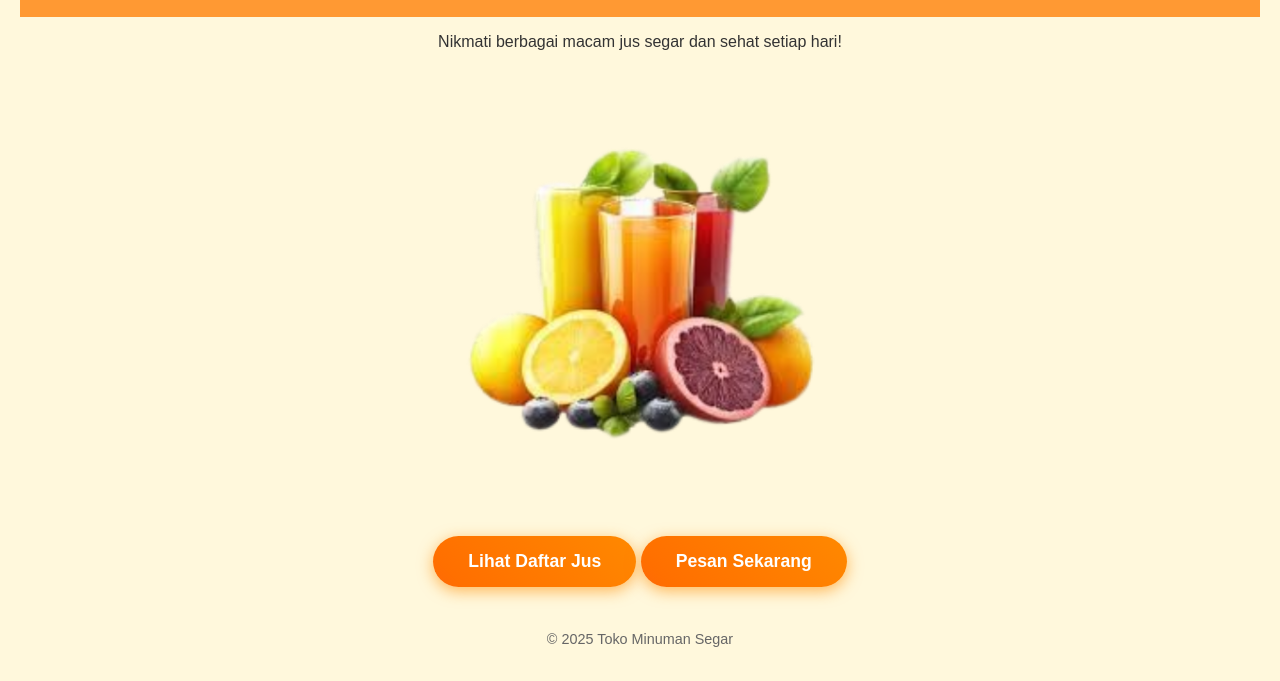
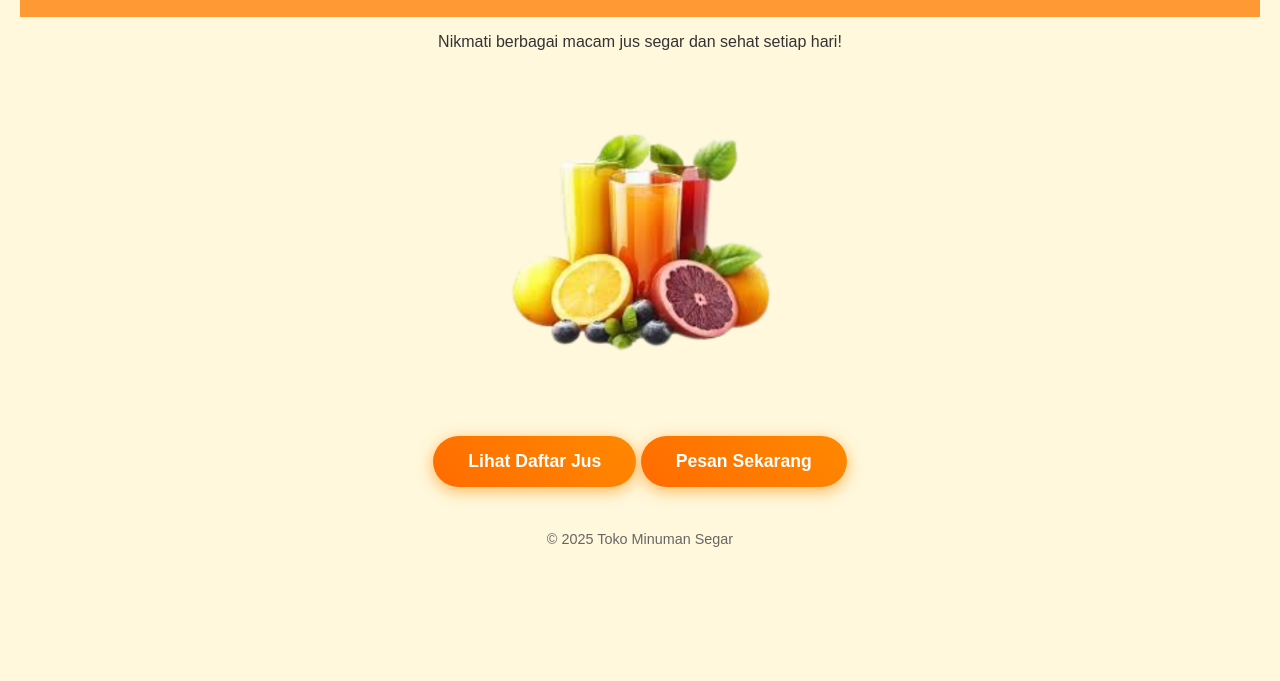
Before and after one commit to M-Evan/EvanJuice, a plain HTML site: page index.html in a window 1280 px wide. Shown: the part 141-822 px from the top of the page. After the commit the page ends 800 px from the top, so only its background shows below. Drawn offline with Linux system fonts and the light colour scheme.

Commit message:
index.html

```diff
--- a/index.html
+++ b/index.html
@@ -17,7 +17,7 @@
     <main>
         <p>Nikmati berbagai macam jus segar dan sehat setiap hari!</p>
 
-        <img src="Tipe-Jus.png" width="400" style="border-radius: 15px; margin: 20px 0;" />
+        <img src="Tipe-Jus.png" width="300" style="border-radius: 15px; margin: 20px 0;" />
 
         <div class="btn-group">
         <a href="list-jus.html" class="btn">Lihat Daftar Jus</a>
```
